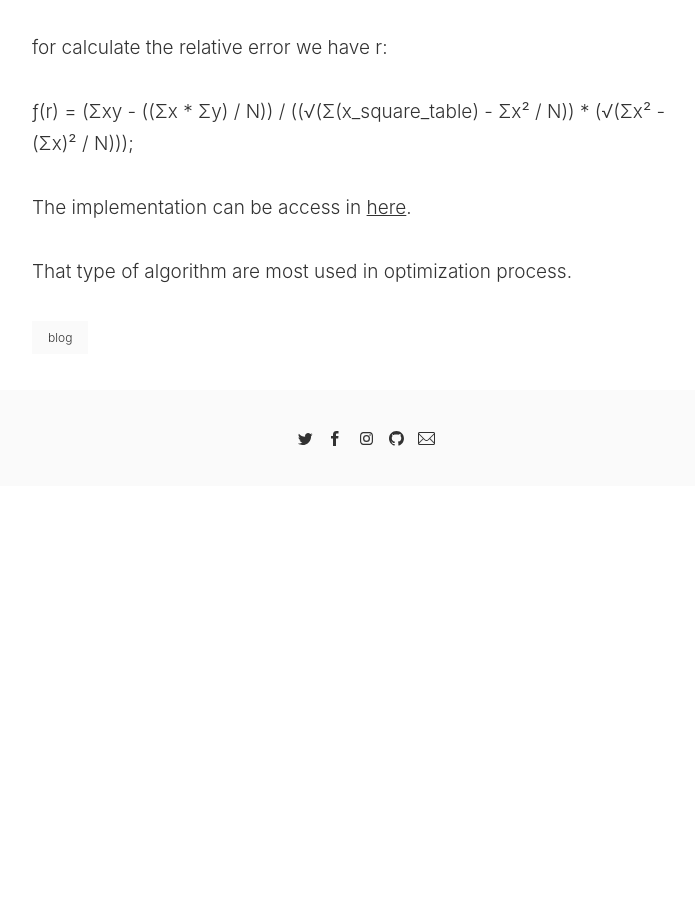
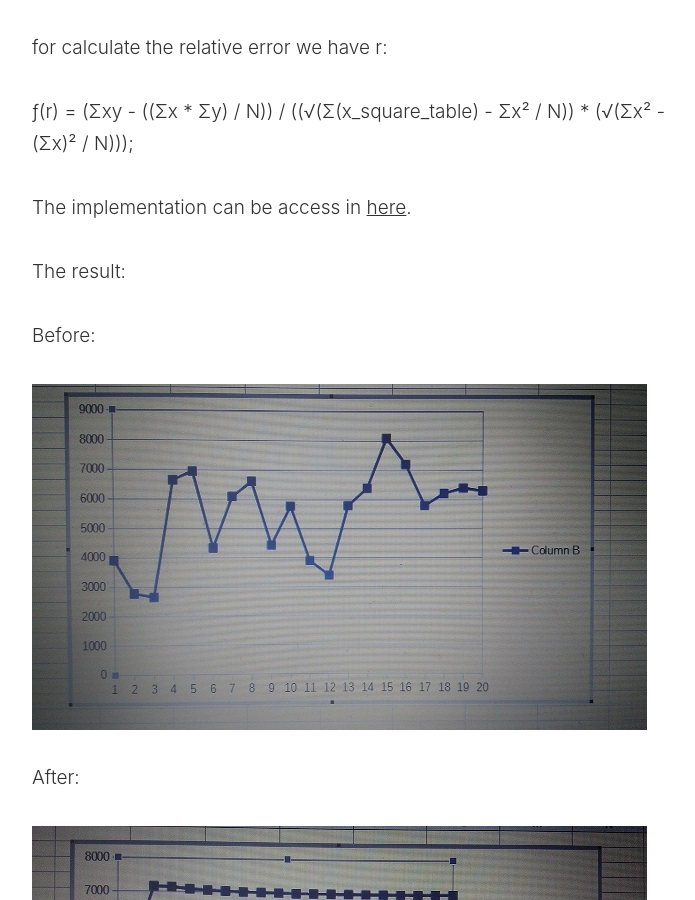
Before and after one commit to Lkledu/Lkledu.github.io, a Jekyll site: the page built from _posts/2019-06-22-least-square-ai.markdown, in a window 1280 px wide and 900 px high, scrolled down 1049 px. Shown: the whole window, without its empty margins (274-969 px from the left). Built offline with Jekyll 4.4.1, drawn with Linux system fonts in a browser that asks for light colours; before the commit the page ends 1535 px from its top, so only the background shows below that.

Commit message:
Updated 3 files via CloudCannon

```diff
--- a/_posts/2019-06-22-least-square-ai.markdown
+++ b/_posts/2019-06-22-least-square-ai.markdown
@@ -30,4 +30,14 @@ for calculate the relative error we have r:
 
 The implementation can be access in [here](https://github.com/Lkledu/evolve-asteroids/blob/master/Assets/Scripts/LeastSquare.cs).
 
+The result:
+
+Before:
+
+![Before implementation](/uploads/img-20190523-wa0014.jpeg "Before"){: width="615" height="346"}
+
+After:
+
+![After implementation](/uploads/img-20190523-wa0016.jpeg "After"){: width="615" height="346"}
+
 That type of algorithm are most used in optimization process.
```
Also changed, not shown: uploads/img-20190523-wa0014.jpeg (added), uploads/img-20190523-wa0016.jpeg (added).
